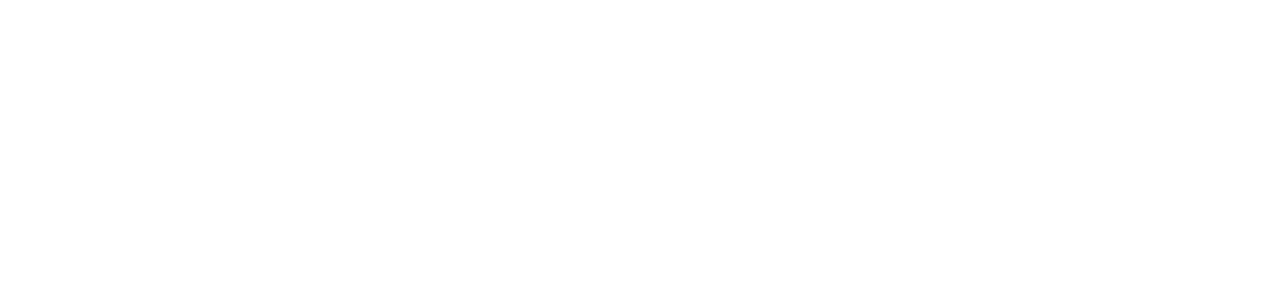
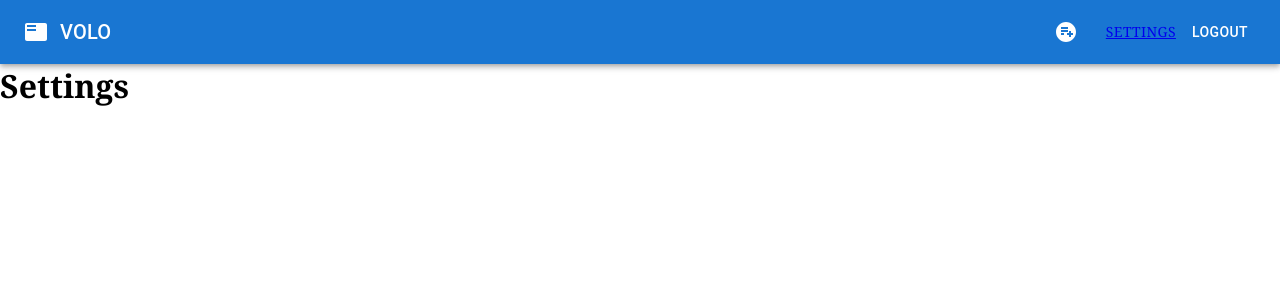
Before and after one commit to DrummerDee/Volo, a React (Create React App) app: page /dashboard/settings in a window 1280 px wide. Before the commit this address had no page. Shown: the top 300 px of the page. Built offline with nearby package versions, Linux system fonts and the light colour scheme; sample sign-in values are in the browser's storage.

Commit message:
added settings page & did routing

```diff
--- a/src/App.js
+++ b/src/App.js
@@ -5,6 +5,7 @@
 import SignUp from "./pages/SignUp";
 import ForgotPass from "./pages/ForgotPass";
 import Dashboard from "./pages/Dashboard";
+import Settings from "./pages/Settings";
 import RequireAuth from "./middleware/RequireAuth";
 import RedirectIfAuthenticated from "./middleware/RedirectIfAuthenticated";
 
@@ -29,6 +30,10 @@
           path="/dashboard"
           element={<RequireAuth Component={Dashboard} />}
         />
+        <Route
+          path="/dashboard/settings"
+          element={<RequireAuth Component={Settings} />}
+        />
       </Routes>
     </Router>
   );
--- a/src/components/MenuBar.js
+++ b/src/components/MenuBar.js
@@ -14,7 +14,7 @@
 import PlaylistAddCircleIcon from "@mui/icons-material/PlaylistAddCircle";
 import FeaturedPlayListIcon from "@mui/icons-material/FeaturedPlayList";
 import MenuIcon from "@mui/icons-material/Menu";
-import { useNavigate } from "react-router-dom";
+import { useNavigate, Link } from "react-router-dom";
 import { useState } from "react";
 import List from '@mui/material/List';
 import ListItem from '@mui/material/ListItem';
@@ -62,7 +62,7 @@
               <Button color="inherit">
                 <PlaylistAddCircleIcon />
               </Button>
-            <Button color="inherit">Settings</Button>
+              <Button color="inherit"><Link to='/dashboard/settings'>Settings</Link></Button>
               <Button color="inherit" onClick={handleSubmit}>
                 Logout
               </Button>
@@ -71,12 +71,12 @@
 
         </Toolbar>
       </AppBar>
-    <div className={`hambergurMenu${hideMobileMenu ?' hidden' : ''}`}>
+      <div className={`hambergurMenu${hideMobileMenu ? ' hidden' : ''}`}>
         <List>
           <ListItem alignItems="flex-start" disablePadding>
             <ListItemButton >
               <ListItemIcon>
-                    <PlaylistAddCircleIcon style={{ color: "white" }}/>
+                <PlaylistAddCircleIcon style={{ color: "white" }} />
               </ListItemIcon>
             </ListItemButton>
           </ListItem>
--- a/src/global.css
+++ b/src/global.css
@@ -7,13 +7,13 @@
   font-family:Cambria, Cochin, Georgia, Times, 'Times New Roman', serif;
 }
 
-#root{
+/* #root{
   width: 100%;
   height: 100vh;
   display: flex;
   justify-content: center;
   align-items: center;
-}
+} */
 
 .container {
   display: flex;
--- /dev/null
+++ b/src/pages/Settings.js
@@ -0,0 +1,15 @@
+import React from 'react'
+import MenuBar from '../components/MenuBar'
+
+const Settings = () => {
+  return (
+    <>
+        <MenuBar/>
+        <div>
+            <h1> Settings </h1>
+            </div>
+    </>
+  )
+}
+
+export default Settings
```
Also changed, not shown: 1 other file (tests, documents, lock files or other folders). Lines whose indentation alone changed are shown as unchanged.
